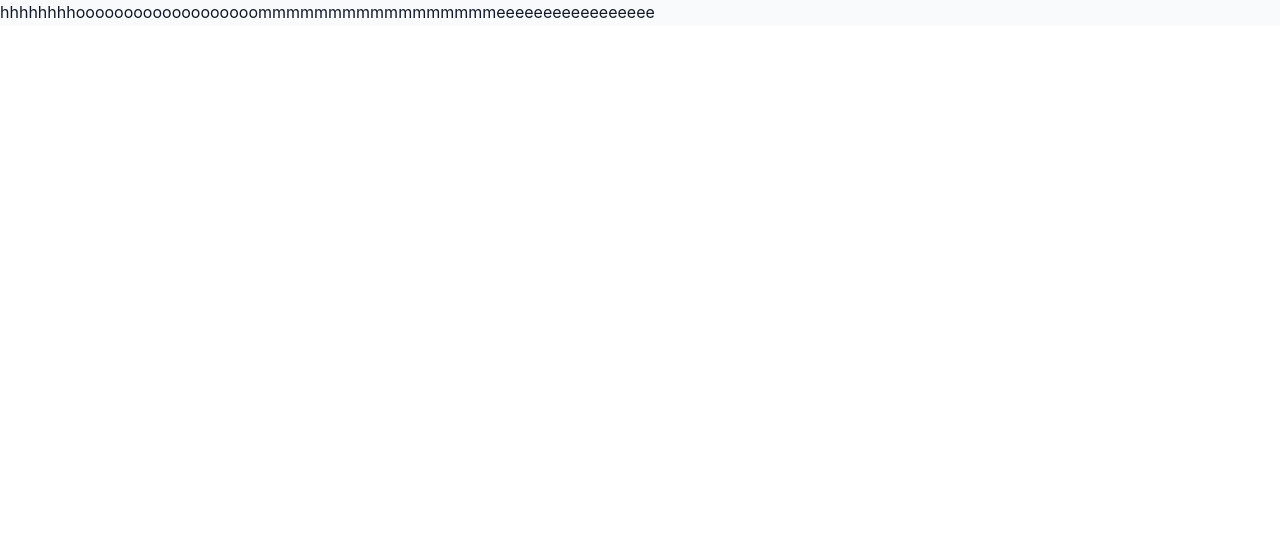
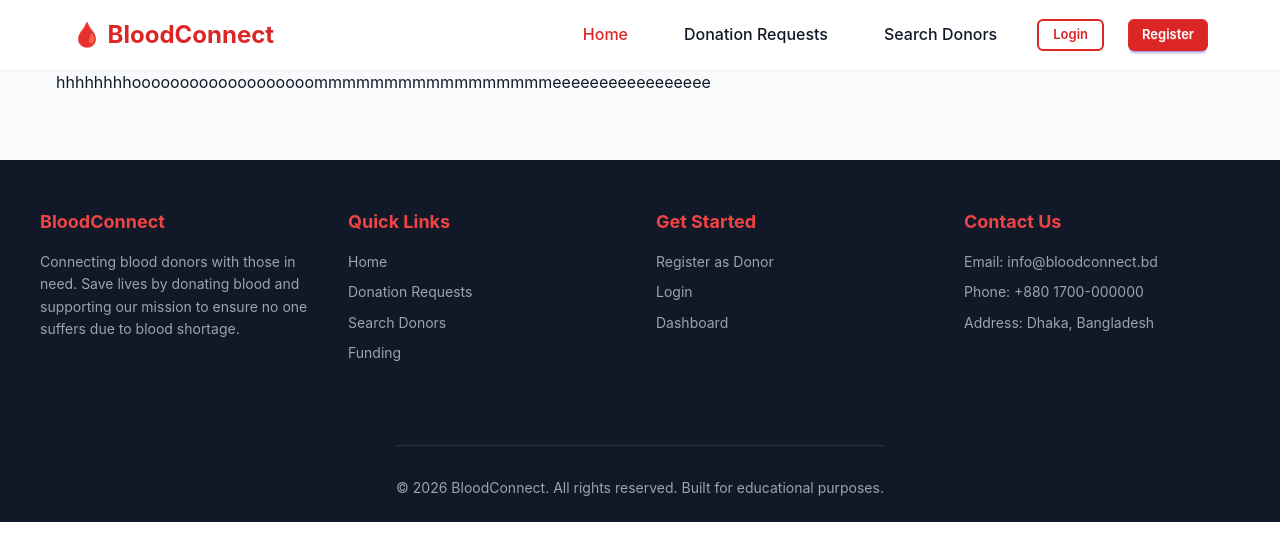
Before and after one commit to grontho69/assignment-11-client, a React (Vite) app: page / in a window 1280 px wide. Shown: the top 560 px of the page. Built offline with nearby package versions, Linux system fonts and the light colour scheme; no server answers.

Commit message:
fifth commit

```diff
--- /dev/null
+++ b/src/Components/DashAside/DashAside.jsx
@@ -0,0 +1,11 @@
+import React from 'react'
+
+const DashAside = () => {
+  return (
+    <div>
+
+    </div>
+  )
+}
+
+export default DashAside
--- /dev/null
+++ b/src/Components/Footer.jsx
@@ -0,0 +1,50 @@
+import React from "react";
+import { Link } from "react-router";
+
+const Footer = () => {
+  return (
+    <footer className="footer">
+      <div className="footer-content">
+        <div className="footer-section">
+          <h3>BloodConnect</h3>
+          <p>
+            Connecting blood donors with those in need. Save lives by donating
+            blood and supporting our mission to ensure no one suffers due to
+            blood shortage.
+          </p>
+        </div>
+
+        <div className="footer-section">
+          <h3>Quick Links</h3>
+          <Link to="/">Home</Link>
+          <Link to="/donation-requests">Donation Requests</Link>
+          <Link to="/search">Search Donors</Link>
+          <Link to="/funding">Funding</Link>
+        </div>
+
+        <div className="footer-section">
+          <h3>Get Started</h3>
+          <Link to="/register">Register as Donor</Link>
+          <Link to="/login">Login</Link>
+          <Link to="/dashboard">Dashboard</Link>
+        </div>
+
+        <div className="footer-section">
+          <h3>Contact Us</h3>
+          <p>Email: info@bloodconnect.bd</p>
+          <p>Phone: +880 1700-000000</p>
+          <p>Address: Dhaka, Bangladesh</p>
+        </div>
+      </div>
+
+      <div className="footer-bottom">
+        <p>
+          © 2026 BloodConnect. All rights reserved. Built for educational
+          purposes.
+        </p>
+      </div>
+    </footer>
+  );
+};
+
+export default Footer;
--- /dev/null
+++ b/src/Components/MyContainer.jsx
@@ -0,0 +1,11 @@
+import React from 'react'
+
+const MyContainer = ({className,children}) => {
+  return (
+    <div className= {`${className} container mx-auto`}>
+      {children}
+    </div>
+  )
+}
+
+export default MyContainer
--- /dev/null
+++ b/src/Components/Navbar.jsx
@@ -0,0 +1,118 @@
+import React, { useContext, useState } from 'react';
+import { Link, useNavigate, useLocation } from 'react-router';
+
+import { Menu, X, LogOut, LayoutDashboard } from 'lucide-react';
+import { AuthContext } from '../Context/AuthContext';
+import MyContainer from './MyContainer';
+
+const Navbar = () => {
+  const { user, signoutUserFunc } = useContext(AuthContext);
+  const navigate = useNavigate();
+  const location = useLocation();
+  const [mobileMenuOpen, setMobileMenuOpen] = useState(false);
+
+  const handleLogout = () => {
+    signoutUserFunc();
+    navigate('/');
+    setMobileMenuOpen(false);
+  };
+
+  const toggleMobileMenu = () => {
+    setMobileMenuOpen(!mobileMenuOpen);
+  };
+
+  const isActive = (path) => {
+    return location.pathname === path;
+  };
+
+  return (
+    <nav className="navbar">
+      <MyContainer>
+          <div className='navbar-container' >
+        <Link to="/" className="navbar-logo">
+          🩸 BloodConnect
+        </Link>
+
+        <button className="navbar-mobile-toggle" onClick={toggleMobileMenu}>
+          {mobileMenuOpen ? <X size={24} /> : <Menu size={24} />}
+        </button>
+
+        <ul className={`navbar-menu ${mobileMenuOpen ? 'mobile-open' : ''}`}>
+          <li>
+            <Link
+              to="/"
+              className={`navbar-link ${isActive('/') ? 'active' : ''}`}
+              onClick={() => setMobileMenuOpen(false)}
+            >
+              Home
+            </Link>
+          </li>
+          <li>
+            <Link
+              to="/donation-requests"
+              className={`navbar-link ${isActive('/donation-requests') ? 'active' : ''}`}
+              onClick={() => setMobileMenuOpen(false)}
+            >
+              Donation Requests
+            </Link>
+          </li>
+          <li>
+            <Link
+              to="/search"
+              className={`navbar-link ${isActive('/search') ? 'active' : ''}`}
+              onClick={() => setMobileMenuOpen(false)}
+            >
+              Search Donors
+            </Link>
+          </li>
+          {user && (
+            <li>
+              <Link
+                to="/funding"
+                className={`navbar-link ${isActive('/funding') ? 'active' : ''}`}
+                onClick={() => setMobileMenuOpen(false)}
+              >
+                Funding
+              </Link>
+            </li>
+          )}
+
+          {user ? (
+            <>
+              <li>
+                <Link to="/dashboard/main" onClick={() => setMobileMenuOpen(false)}>
+                  <button className="btn btn-primary btn-sm">
+                    <LayoutDashboard size={16} />
+                    Dashboard
+                  </button>
+                </Link>
+              </li>
+              <li>
+                <button onClick={handleLogout} className="btn btn-outline btn-sm">
+                  <LogOut size={16} />
+                  Logout
+                </button>
+              </li>
+            </>
+          ) : (
+            <>
+              <li>
+                <Link to="/login" onClick={() => setMobileMenuOpen(false)}>
+                  <button className="btn btn-outline btn-sm">Login</button>
+                </Link>
+              </li>
+              <li>
+                <Link to="/register" onClick={() => setMobileMenuOpen(false)}>
+                  <button className="btn btn-primary btn-sm">Register</button>
+                </Link>
+              </li>
+            </>
+          )}
+        </ul>
+      </div>
+    </MyContainer>
+    </nav>
+  );
+};
+
+export default Navbar;
--- a/src/Context/AuthProvider.jsx
+++ b/src/Context/AuthProvider.jsx
@@ -83,6 +83,7 @@ const AuthProvider = ({ children }) => {
     signInWithEmailAndPasswordFunc,
     googleLoginFunc,
     signoutUserFunc,
+    role
   };
 
   return <AuthContext value={authInfo}>{children}</AuthContext>;
--- /dev/null
+++ b/src/DashboardLayout/DashboardLayout.jsx
@@ -0,0 +1,12 @@
+import React from 'react'
+import { Outlet } from 'react-router'
+
+const DashboardLayout = () => {
+  return (
+    <div>
+      <Outlet></Outlet>
+    </div>
+  )
+}
+
+export default DashboardLayout
--- a/src/Layout/Mainlayout.jsx
+++ b/src/Layout/Mainlayout.jsx
@@ -1,10 +1,17 @@
 import React from 'react'
 import { Outlet } from 'react-router'
+import Navbar from '../Components/Navbar'
+import MyContainer from '../Components/MyContainer'
+import Footer from '../Components/Footer'
 
 const Mainlayout = () => {
   return (
     <div>
-      <Outlet></Outlet>
+      <Navbar/>
+      <MyContainer>
+        <Outlet></Outlet>
+      </MyContainer>
+      <Footer/>
     </div>
   )
 }
--- /dev/null
+++ b/src/Pages/Dashboard/MainDashboard.jsx
@@ -0,0 +1,12 @@
+import React from 'react'
+import DashboardLayout from './../../DashboardLayout/DashboardLayout';
+
+const MainDashboard = () => {
+  return (
+    <div>
+      main dashboard
+    </div>
+  )
+}
+
+export default MainDashboard
--- a/src/Pages/Register.jsx
+++ b/src/Pages/Register.jsx
@@ -23,7 +23,9 @@ const Register = () => {
     const email = e.target.email.value;
     const password = e.target.password.value;
     const file = photoUrl.files[0]
-    console.log(file)
+    const phone = e.target.phone.value
+const role = e.target.role.value
+
 
     const passCheck = /^(?=.*[a-z])(?=.*[A-Z]).{6,}$/;
     if (!passCheck.test(password)) {
@@ -45,7 +47,11 @@ const res = await axios.post(`https://api.imgbb.com/1/upload?key=c8b6debf6280ade
       name,
       mainPhotoUrl,
       password,
-}
+      phone,
+      role
+
+    }
+
 
 
     if (res.data.success === true) {
@@ -155,8 +161,7 @@ const res = await axios.post(`https://api.imgbb.com/1/upload?key=c8b6debf6280ade
                 placeholder="01XXXXXXXXX"
               />
             </div>
-
-            <div className="form-group">
+{/* <div className="form-group">
               <label className="form-label">Blood Group</label>
               <select className="form-select">
                 <option>Select Blood Group</option>
@@ -169,11 +174,12 @@ const res = await axios.post(`https://api.imgbb.com/1/upload?key=c8b6debf6280ade
                 <option>O+</option>
                 <option>O-</option>
               </select>
-            </div>
+            </div> */}
+
           </div>
 
 
-          <div className="grid grid-cols-2" style={{ gap: "1rem" }}>
+          {/*  <div className="grid grid-cols-2" style={{ gap: "1rem" }}>
             <div className="form-group">
               <label className="form-label">District</label>
               <select className="form-select">
@@ -190,14 +196,15 @@ const res = await axios.post(`https://api.imgbb.com/1/upload?key=c8b6debf6280ade
                 <option>Select Upazila</option>
               </select>
             </div>
-          </div>
+          </div> */}
 
 
           <div className="form-group">
             <label className="form-label">Register As</label>
-            <select className="form-select">
-              <option>Donor</option>
-              <option>Volunteer</option>
+            <select className="form-select"
+            name="role">
+              <option value="donor">Donor</option>
+              <option value="volunteer">Volunteer</option>
             </select>
             <span className="form-hint">
               Donors donate blood, Volunteers help organize events
--- a/src/index.css
+++ b/src/index.css
@@ -59,7 +59,7 @@ body {
   justify-content: space-between;
   align-items: center;
   padding: 1rem;
-  max-width: 1200px;
+
   margin: 0 auto;
 }
 
@@ -724,6 +724,7 @@ body {
   color: var(--bg-light);
   padding: 3rem 1rem 1.5rem;
   margin-top: 4rem;
+  align-items: center;
 }
 
 .footer-content {
@@ -756,12 +757,16 @@ body {
 }
 
 .footer-bottom {
+  max-width: 1200px;
+  margin: 0 auto;
   text-align: center;
   padding-top: 2rem;
   border-top: 1px solid rgba(255, 255, 255, 0.1);
   color: var(--text-light);
   font-size: 0.875rem;
 }
+
+
 
 /* Modal/Dialog */
 .modal-overlay {
```
Also changed, not shown: src/Routes/Router.jsx (+10 -0 lines).
